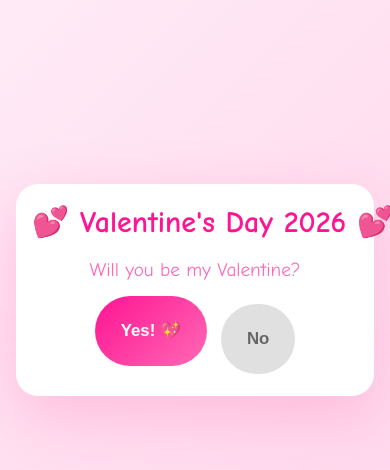
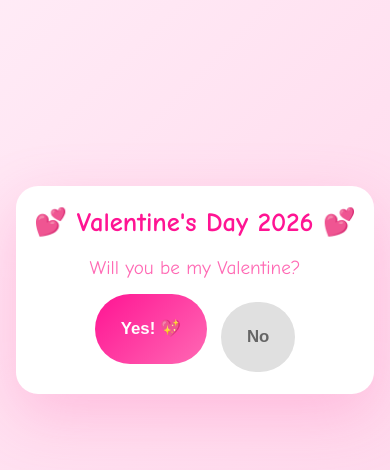
Before and after one commit to Qiao527/sql-for-financial-operations, a plain HTML site: page index.html in a window 390 px wide. Shown: the part 132-602 px from the top of the page. Drawn offline with Linux system fonts and the light colour scheme.

Commit message:
Adjust h1 styles for responsiveness and line handling

```diff
--- a/index.html
+++ b/index.html
@@ -36,13 +36,23 @@
 
     /* ✅ 标题：强制一行 + 响应式字号 + 更紧凑 */
     h1 {
-      color: #ff1493;
-      font-size: clamp(1.8em, 5vw, 2.3em);
-      margin-bottom: 14px;
-      white-space: nowrap;     /* ✅ 强制一行 */
-      line-height: 1.15;
-      animation: pulse 1.5s ease-in-out infinite;
-    }
+  color: #ff1493;
+  font-size: clamp(1.6em, 5vw, 2.3em);
+  margin-bottom: 14px;
+  line-height: 1.15;
+  animation: pulse 1.5s ease-in-out infinite;
+
+  /* ✅ 关键：允许换行 + 防溢出 */
+  white-space: normal;
+  overflow-wrap: anywhere;
+  word-break: keep-all;
+}
+    @media (min-width: 520px) {
+  h1 {
+    white-space: nowrap; /* 大屏再强制一行 */
+  }
+}
+
 
     @keyframes pulse {
       0%, 100% { transform: scale(1); }
```
